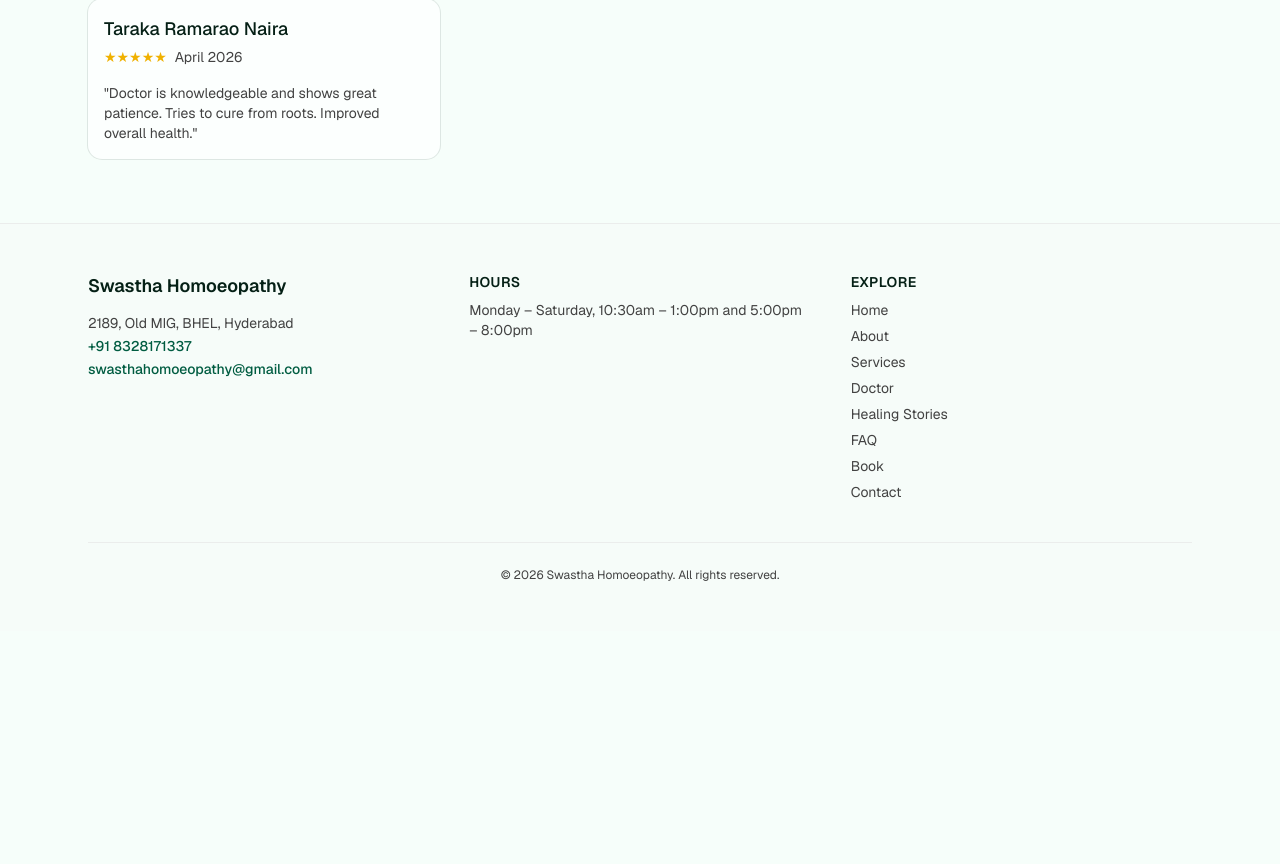
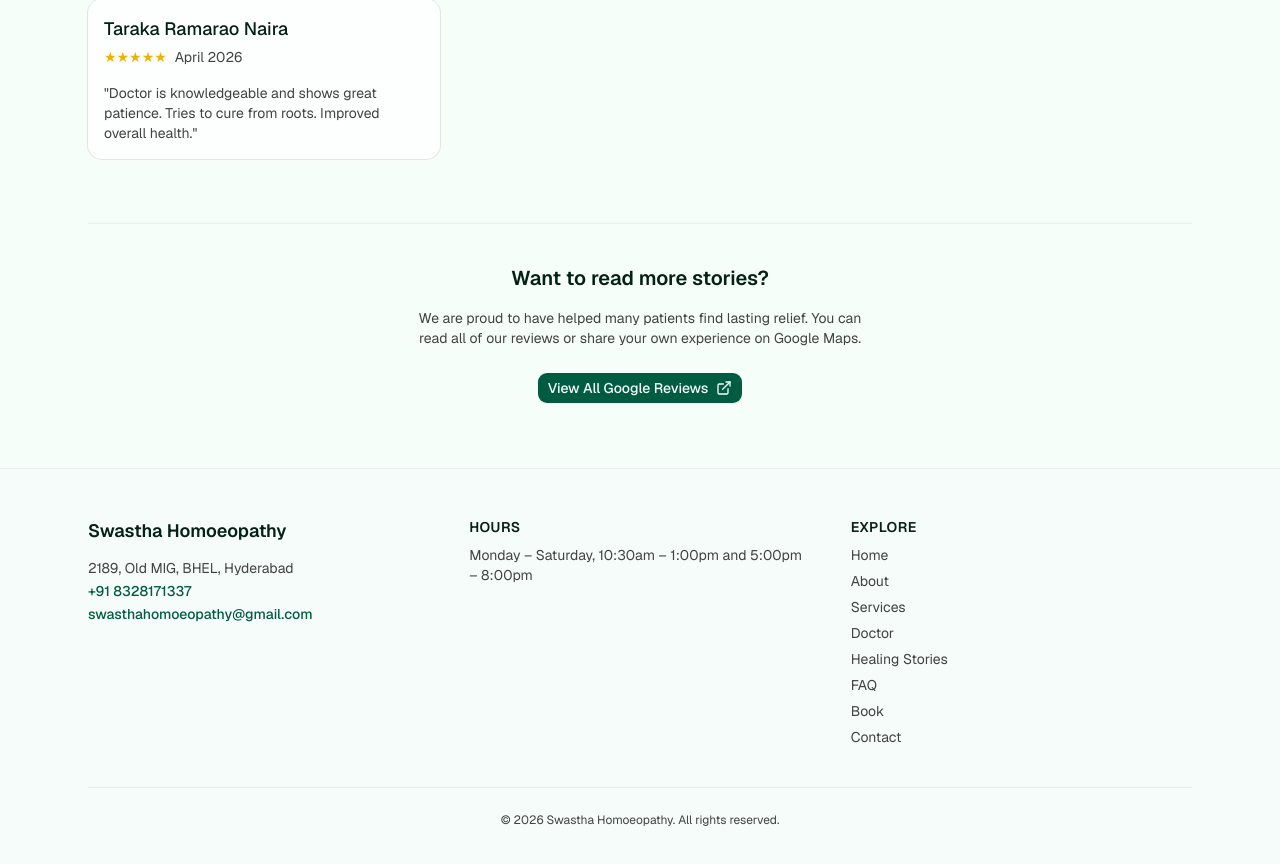
Before and after one commit to tarak162/swastha-homoeo, a Next.js app: page /healing-stories in a window 1280 px wide. Shown: the part 931-1795 px from the top of the page. Before the commit the page ends 1562 px from the top, so only its background shows below. Built offline with nearby package versions, Linux system fonts and the light colour scheme.

Commit message:
added option to view all google reviews

```diff
--- a/src/app/healing-stories/page.tsx
+++ b/src/app/healing-stories/page.tsx
@@ -1,4 +1,5 @@
 import Link from "next/link";
+import { ExternalLink } from "lucide-react";
 
 import { Button } from "@/components/ui/button";
 import { Card, CardContent, CardDescription, CardHeader, CardTitle } from "@/components/ui/card";
@@ -9,6 +10,9 @@ export const metadata = {
   description:
     "Read patient testimonials and healing stories from Swastha Homoeopathy’s online homeopathy clinic in Hyderabad.",
 };
+
+const GOOGLE_REVIEWS_URL =
+  "https://www.google.com/maps/place/Swastha+Homoeopathy/@17.483062,78.3043223,17z/data=!4m8!3m7!1s0x3bcb9319dffcbda1:0x193160cf557089dc!8m2!3d17.4830569!4d78.3068972!9m1!1b1!16s%2Fg%2F11vb5d04hk?entry=ttu&g_ep=EgoyMDI2MDcxOS4wIKXMDSoASAFQAw%3D%3D";
 
 export default function HealingStoriesPage() {
   return (
@@ -42,6 +46,26 @@ export default function HealingStoriesPage() {
           </Card>
         ))}
       </div>
+
+      <div className="mt-16 flex flex-col items-center justify-center gap-4 border-t border-border/60 pt-10 text-center">
+        <h2 className="font-heading text-xl font-semibold text-foreground">
+          Want to read more stories?
+        </h2>
+        <p className="max-w-md text-sm text-muted-foreground">
+          We are proud to have helped many patients find lasting relief. You can read all of our reviews or share your own experience on Google Maps.
+        </p>
+        <Button asChild className="mt-2">
+          <a
+            href={GOOGLE_REVIEWS_URL}
+            target="_blank"
+            rel="noopener noreferrer"
+            className="inline-flex items-center gap-2"
+          >
+            <span>View All Google Reviews</span>
+            <ExternalLink className="size-4" />
+          </a>
+        </Button>
+      </div>
     </div>
   );
 }
--- a/src/lib/site.ts
+++ b/src/lib/site.ts
@@ -19,9 +19,9 @@ export const mainNav: NavItem[] = [
   { label: "About", href: "/about" },
   { label: "Services", href: "/services" },
   { label: "Doctor", href: "/doctor" },
-  { label: "Blogs", href: "/blogs" },
   { label: "Healing Stories", href: "/healing-stories" },
   { label: "FAQ", href: "/faq" },
+  { label: "Blogs", href: "/blogs" },
   { label: "Contact", href: "/contact" },
 ];
 
```
